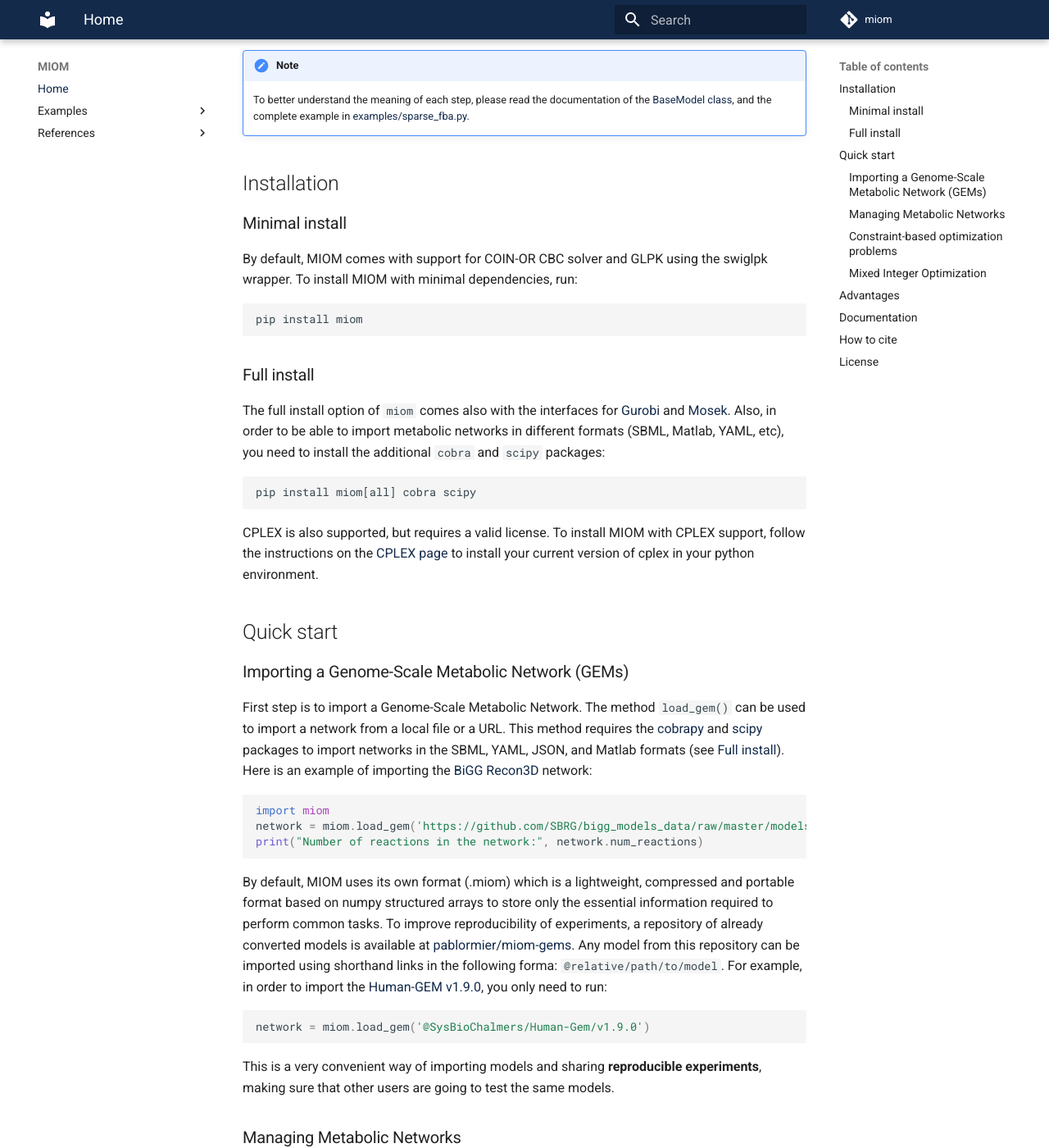
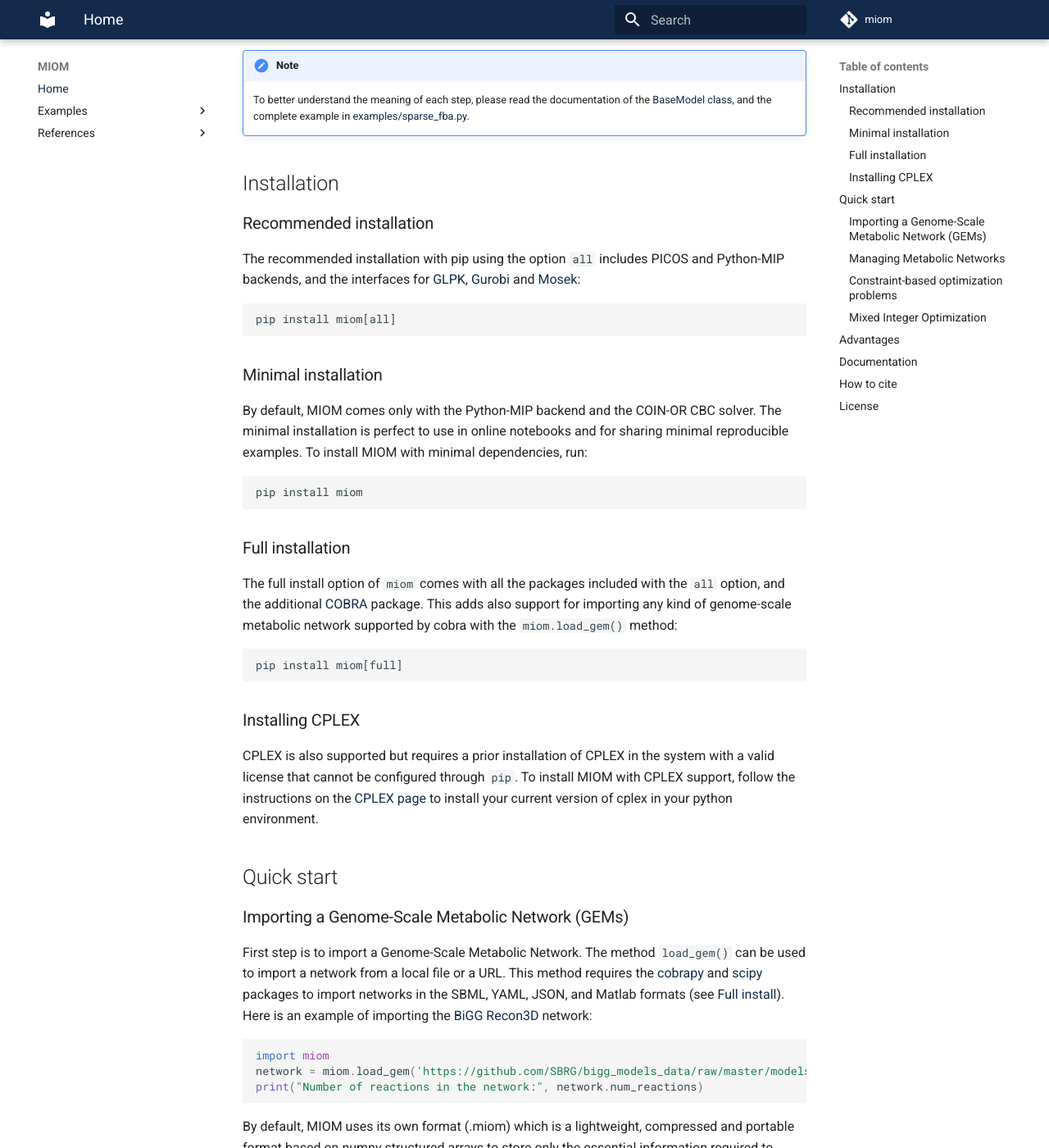
Before and after one commit to MetExplore/miom, an MkDocs documentation site: the page built from docs/index.md, in a window 1280 px wide and 1400 px high, scrolled down 1069 px. Shown: the whole window at 82% size. Built offline with MkDocs 1.6.1 and Material for MkDocs 9.7.7, drawn with Linux system fonts in a browser that asks for light colours; comment, search, counter and statistics services are not loaded; the version menu is left out.

Commit message:
Fix dependencies

````diff
--- a/docs/index.md
+++ b/docs/index.md
@@ -52,23 +52,34 @@
 
 ## Installation
 
-### Minimal install
+### Recommended installation
 
-By default, MIOM comes with support for COIN-OR CBC solver and GLPK using the swiglpk wrapper. To install MIOM with minimal dependencies, run:
+The recommended installation with pip using the option `all` includes PICOS and Python-MIP backends, and the interfaces for [GLPK](https://www.gnu.org/software/glpk/), [Gurobi](https://www.gurobi.com/downloads) and [Mosek](https://www.mosek.com/downloads/):
+
+```
+pip install miom[all]
+```
+
+### Minimal installation
+
+By default, MIOM comes only with the Python-MIP backend and the COIN-OR CBC solver. The minimal installation is perfect to use in online notebooks and for sharing minimal reproducible examples. To install MIOM with minimal dependencies, run:
 
 ```
 pip install miom
 ```
 
-### Full install
+### Full installation
 
-The full install option of `miom` comes also with the interfaces for [Gurobi](https://www.gurobi.com/downloads) and [Mosek](https://www.mosek.com/downloads/). Also, in order to be able to import metabolic networks in different formats (SBML, Matlab, YAML, etc), you need to install the additional `cobra` and `scipy` packages:
+The full install option of `miom` comes with all the packages included with the `all` option, and the additional [COBRA]() package. This adds also support for importing any kind of genome-scale metabolic network supported by cobra with the `miom.load_gem()` method:
 
 ```
-pip install miom[all] cobra scipy
+pip install miom[full]
 ```
 
-CPLEX is also supported, but requires a valid license. To install MIOM with CPLEX support, follow the instructions on the [CPLEX page](https://www.ibm.com/docs/en/icos/12.8.0.0?topic=cplex-setting-up-python-api) to install your current version of cplex in your python environment.
+### Installing CPLEX
+
+CPLEX is also supported but requires a prior installation of CPLEX in the system with a valid license that cannot be configured through `pip`. To install MIOM with CPLEX support, follow the instructions on the [CPLEX page](https://www.ibm.com/docs/en/icos/12.8.0.0?topic=cplex-setting-up-python-api) to install your current version of cplex in your python environment.
+
 
 
 ## Quick start
````
Also changed, not shown: README.md (+18 -6 lines), pyproject.toml (+13 -5 lines), 2 other files.
